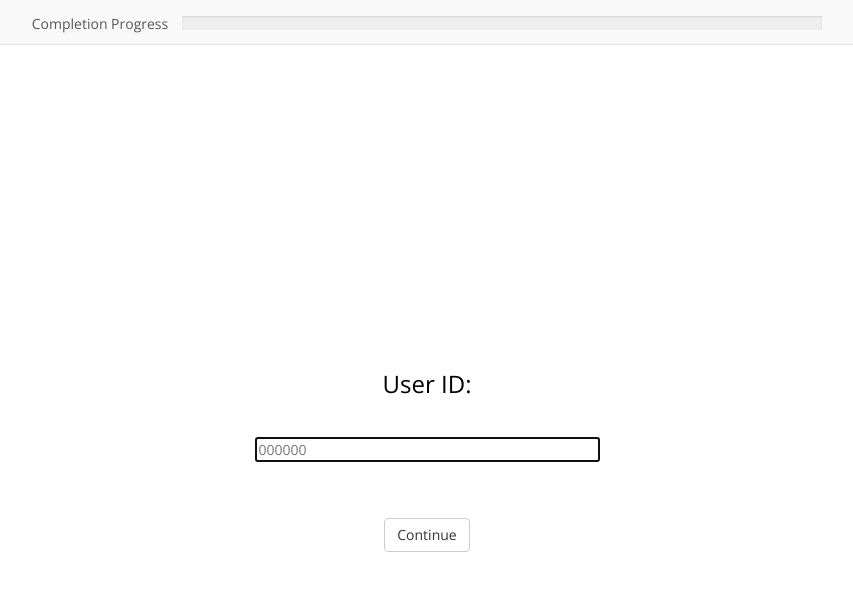
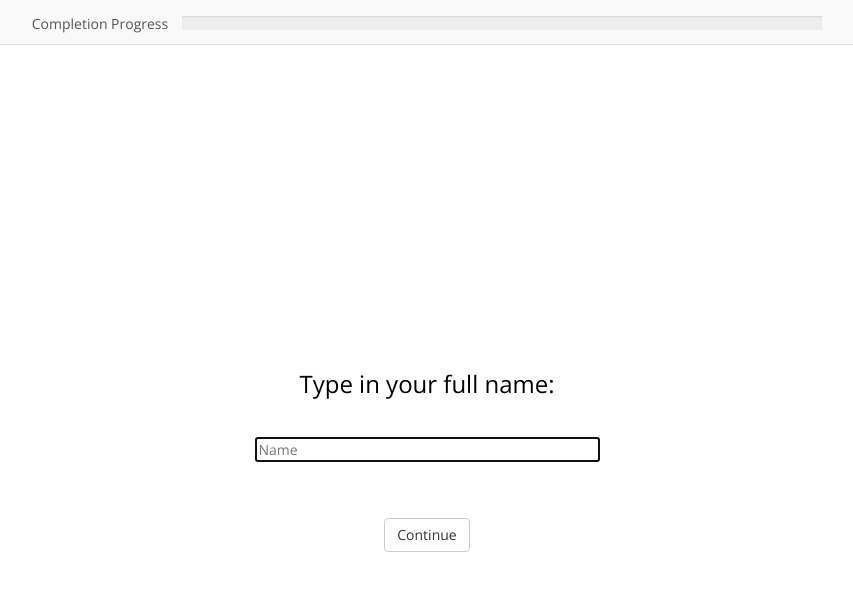
Before and after one commit to twocentsmusic/Assignment3, a plain HTML site: page index.html in a window 1280 px wide. Shown: the whole page, without its empty margins (213-1066 px from the left). Drawn offline with Linux system fonts and the light colour scheme.

Commit message:
Update index.html

```diff
--- a/index.html
+++ b/index.html
@@ -37,7 +37,7 @@
     var idInputTrial = {
             type: jsPsychSurveyText,
             questions: [
-                {prompt: 'User ID:', placeholder: '000000', required: true},
+                {prompt: 'Type in your full name:', placeholder: 'Name', required: true},
             ]
     };
     timeline.push(idInputTrial);
```
